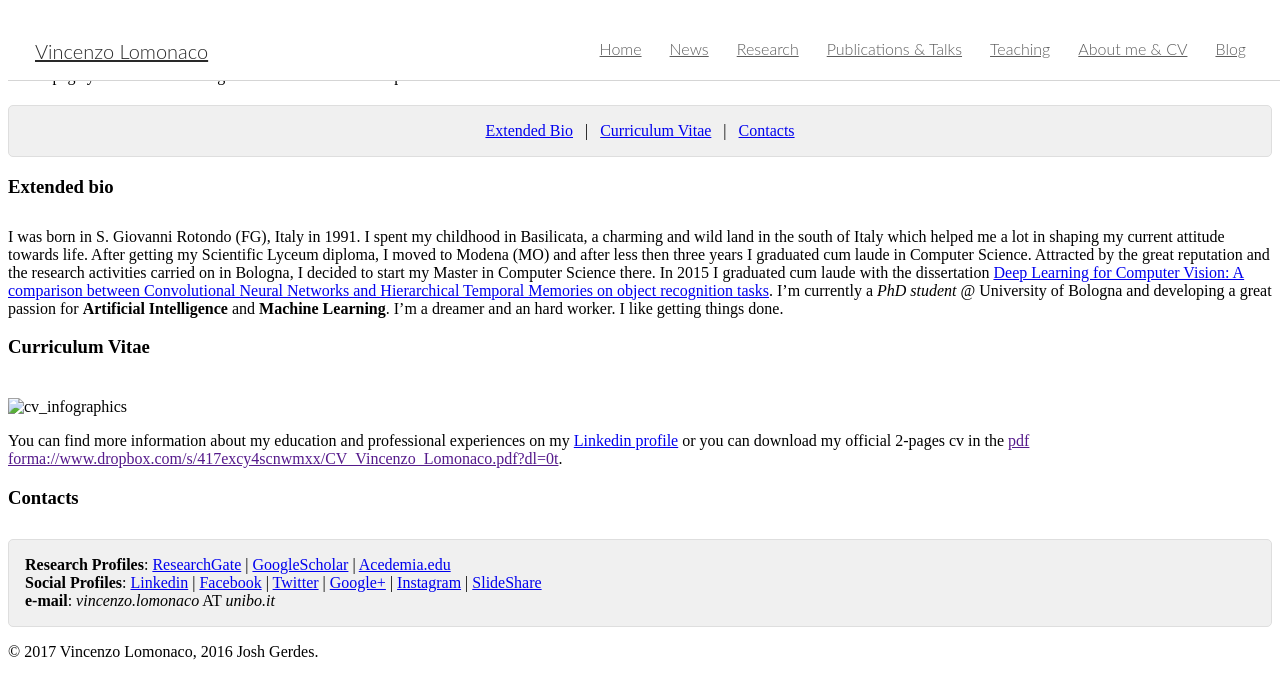
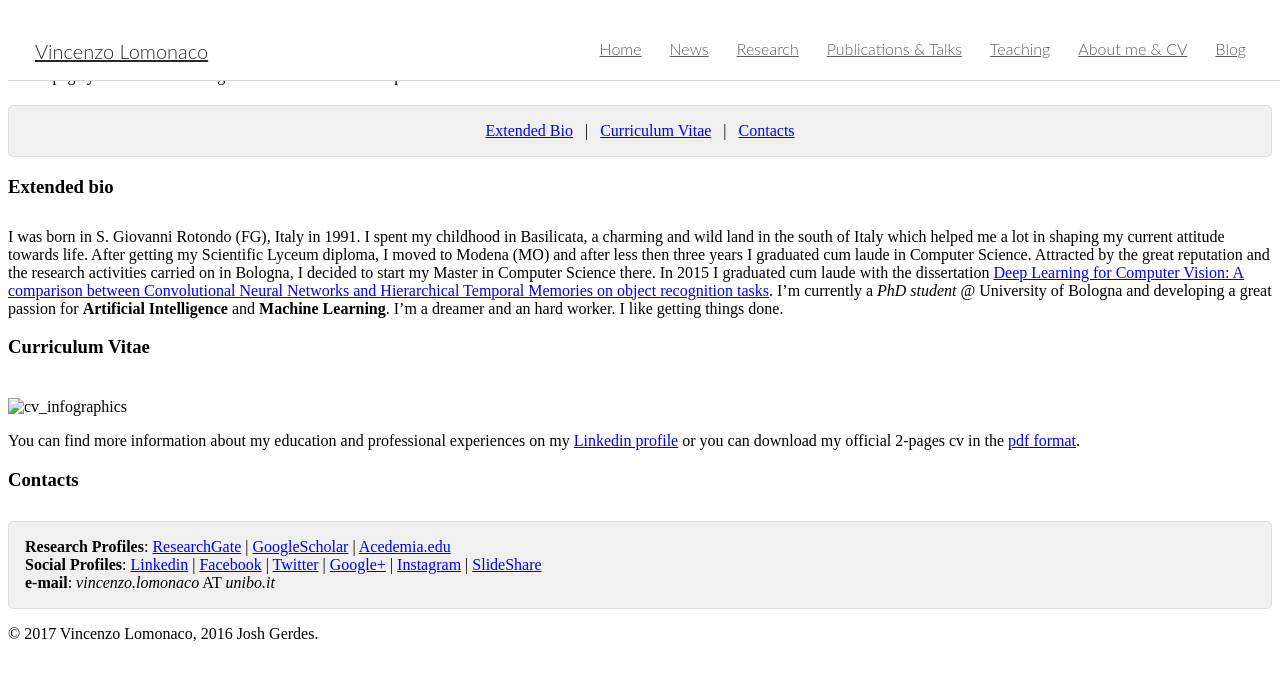
Before and after one commit to vlomonaco/website, a Jekyll site: the page built from about_me_and_cv.md, in a window 1280 px wide. Shown: the top 699 px of the page. Built offline with Jekyll 4.4.1, drawn with Linux system fonts in a browser that asks for light colours; nearby versions of some CDN libraries.

Commit message:
fix cv link

```diff
--- a/about_me_and_cv.md
+++ b/about_me_and_cv.md
@@ -20,7 +20,7 @@
 
 <img src="{{ site.baseurl }}images/cv_infographics.png" alt="cv_infographics" style="width:100%;">
 
-You can find more information about my education and professional experiences on my <a href="https://it.linkedin.com/in/vincenzolomonaco">Linkedin profile</a> or you can download my official 2-pages cv in the <a href="">pdf forma://www.dropbox.com/s/417excy4scnwmxx/CV_Vincenzo_Lomonaco.pdf?dl=0t</a>.
+You can find more information about my education and professional experiences on my <a href="https://it.linkedin.com/in/vincenzolomonaco">Linkedin profile</a> or you can download my official 2-pages cv in the <a href="http://www.dropbox.com/s/417excy4scnwmxx/CV_Vincenzo_Lomonaco.pdf?dl=0t"> pdf format</a>.
 
 <a href="#contacts"></a>
 <h3 style="margin-bottom:30px;" id="contacts">Contacts</h3>
```
